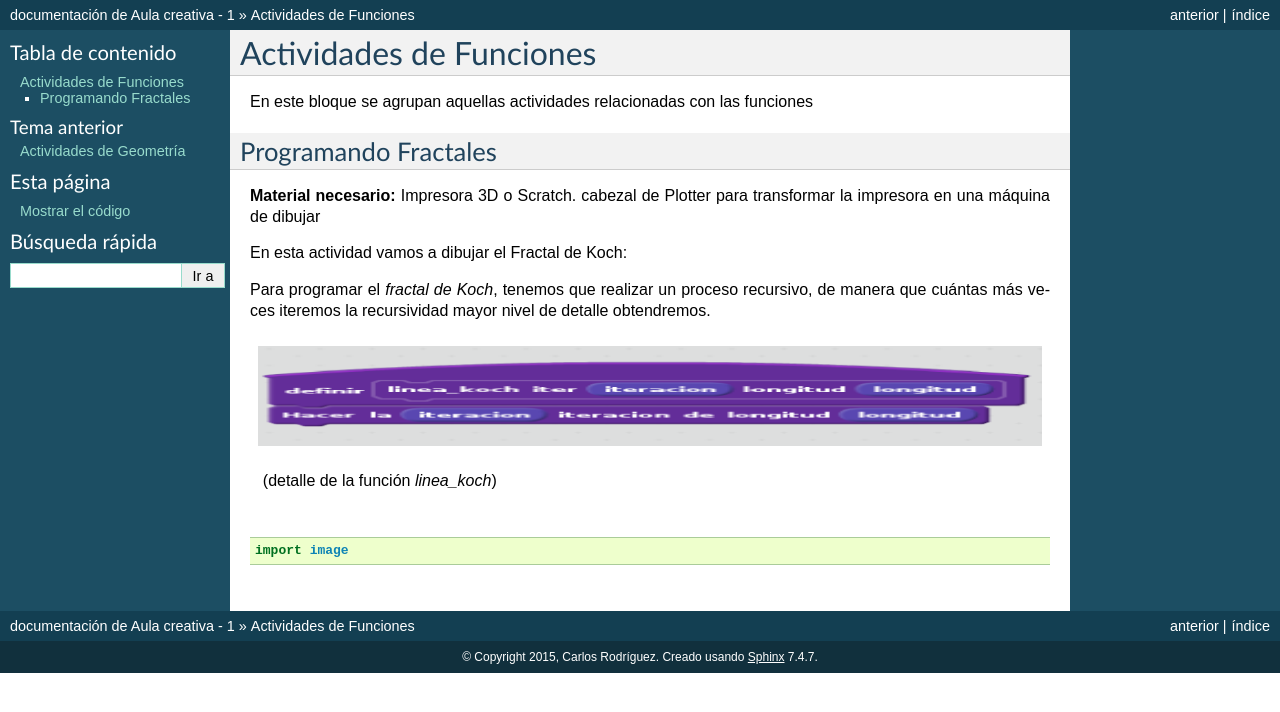
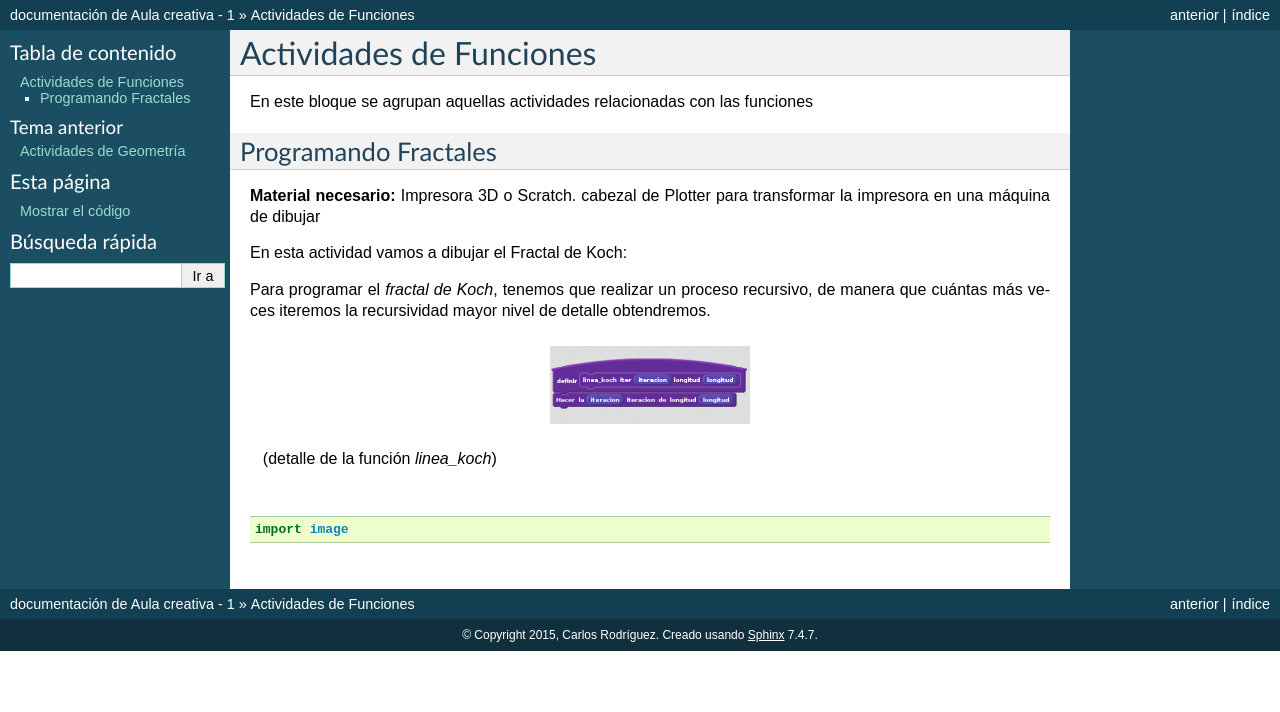
Before and after one commit to es3a10/aula_creativa, a Sphinx documentation site: the page built from docs/funciones.rst, in a window 1280 px wide. Shown: the top 712 px of the page. Built offline with Sphinx 7.4.7, drawn with Linux system fonts in a browser that asks for light colours.

Commit message:
funciones

```diff
--- a/docs/funciones.rst
+++ b/docs/funciones.rst
@@ -13,9 +13,8 @@ En esta actividad vamos a dibujar el Fractal de Koch:
 Para programar el *fractal de Koch*, tenemos que realizar un proceso recursivo, de manera que cuántas más veces iteremos la recursividad mayor nivel de detalle obtendremos.
 
 .. figure:: ./images/fractal1.png
-    :width: 2000px
+    :width: 200px
     :align: center
-    :height: 100px
     :alt: alternate text
     :figclass: align-center
 
```
